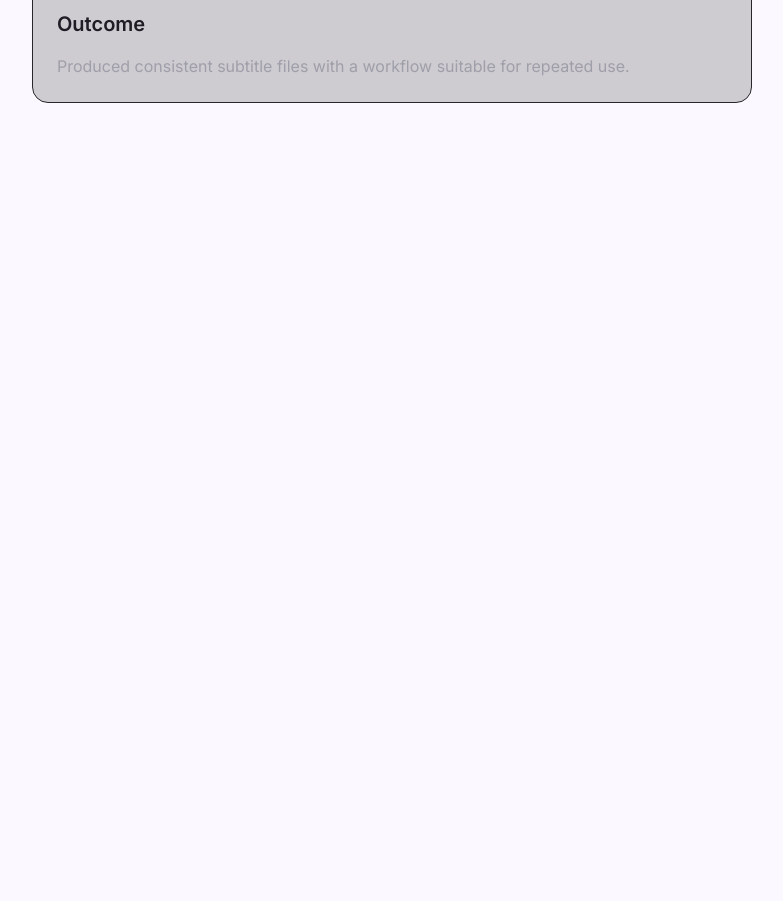
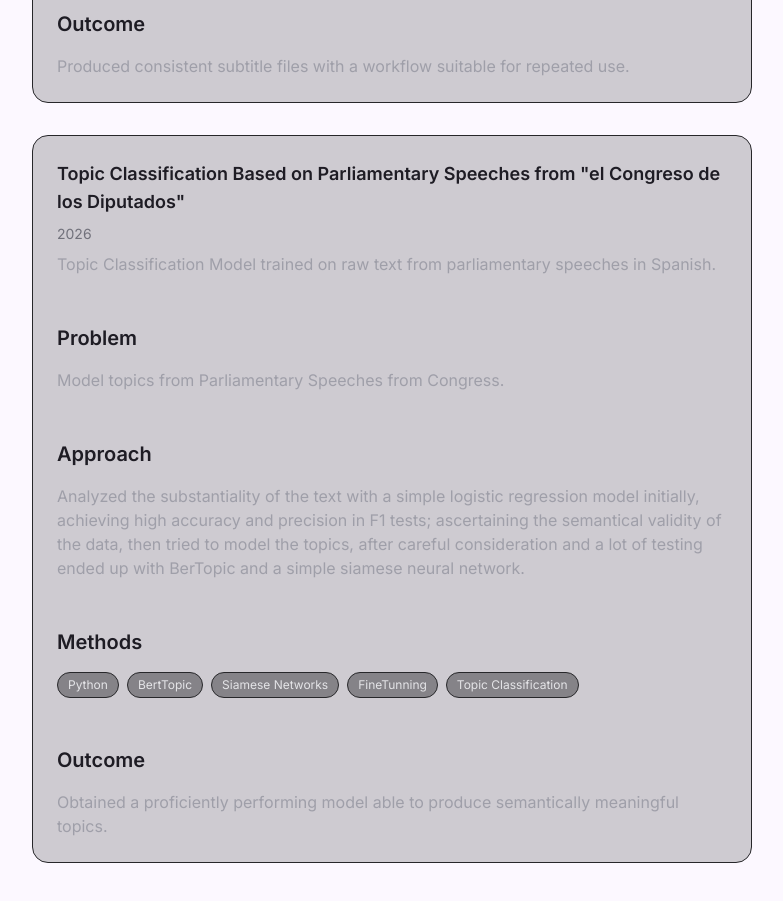
Before and after one commit to RabanalGsus/my-portfolio, a Next.js app: page /projects in a window 1280 px wide. Shown: the part 2220-3121 px from the top of the page, without its empty margins (248-1031 px from the left). Before the commit the page ends 2379 px from the top, so only its background shows below. Built offline with nearby package versions, Linux system fonts and the light colour scheme; no server answers.

Commit message:
added topic class project

```diff
--- a/data/projects.ts
+++ b/data/projects.ts
@@ -59,4 +59,18 @@ export const projects: Project[] = [
     year: "2024",
     featured: false,
   },
+  {
+    title: "Topic Classification Based on Parliamentary Speeches from \"el Congreso de los Diputados\"",
+    description:
+      "Topic Classification Model trained on raw text from parliamentary speeches in Spanish.",
+    problem:
+      "Model topics from Parliamentary Speeches from Congress.",
+    approach:
+      "Analyzed the substantiality of the text with a simple logistic regression model initially, achieving high accuracy and precision in F1 tests; ascertaining the semantical validity of the data, then tried to model the topics, after careful consideration and a lot of testing ended up with BerTopic and a simple siamese neural network. ",
+    tech: ["Python", "BertTopic", "Siamese Networks", "FineTunning", "Topic Classification"],
+    outcome:
+      "Obtained a proficiently performing model able to produce semantically meaningful topics.",
+    year: "2026",
+    featured: false,
+  },
 ];
```
